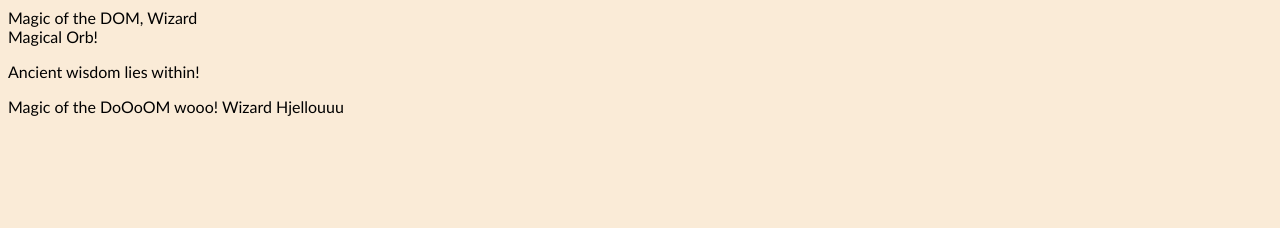
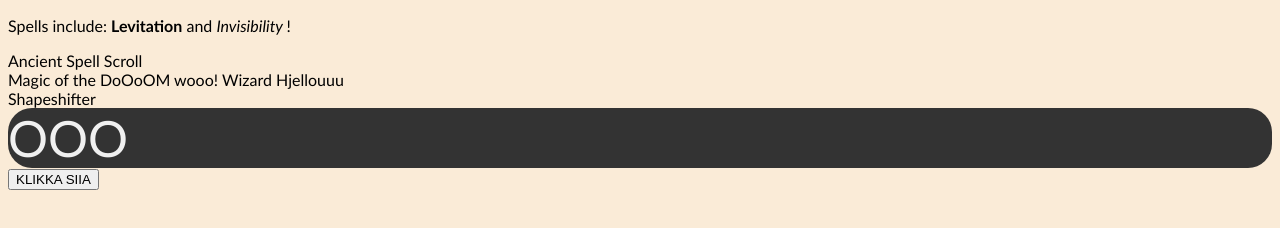
Before and after one commit to kaisareimal/DOM_manipulatsioon, a plain HTML site: page index.html in a window 1280 px wide. Drawn offline with Linux system fonts and the light colour scheme.

Commit message:
17.09 klassi lõpp, DOM manipulatsiooni harjutused

```diff
--- a/index.html
+++ b/index.html
@@ -11,7 +11,7 @@
 
     <div id="playground">Magic of the DOM</div>
     <div id="playground2">Magic of the DoOoOM</div>
-    <div id="playground3"></div>
+
 
 
     <script src="index.js"></script>
--- a/index.js
+++ b/index.js
@@ -38,8 +38,111 @@ scrollOfWisdom.innerText = 'Ancient wisdom lies within!' //lisab uuele paragrahv
 
 
 //HTML bloki lisamine ja terve sisu muutmine
-const spellbook = document.createElement('div')
-spellbook.innerHTML = '<p>Spells include: <strong> Levitation</strong> and <em> Invisibility </em> ! </p>'
+playground.innerHTML = '<p>Spells include: <strong> Levitation</strong> and <em> Invisibility </em> ! </p>'
 
 console.log(playground.textContent)
-console.log(playground.innerHTML)
+console.log(playground.innerText)
+
+//elemendi eemaldamine
+const temporaryElement = document.createElement('p')
+temporaryElement.textContent = "Now you see me"
+playground.append(temporaryElement)
+
+//temporaryElement.remove() //kindla asja kustutamine
+playground.removeChild(temporaryElement) //lapselemendi eemaldamine
+
+//while-tsükkel kustutamiseks
+const fruitBasket = document.createElement('div')
+fruitBasket.innerHTML = '<p>Apple</p><p>Banana</p><p>Cherry</p>'
+playground.append(fruitBasket)
+console.log(fruitBasket.innerText)
+
+// kustutamine senikaua kuni
+while (fruitBasket.firstChild) {
+    fruitBasket.removeChild(fruitBasket.firstChild)
+    console.log(fruitBasket.innerText)
+}
+
+
+//ELEMENDID
+
+const magicWand = document.createElement('div')
+//magicWand.setAttribute('id', 'wand1') lisab id objektile, sama saab teha ka classiga
+magicWand.id = ('wandybandy') //lihtsam moodus anda väärtus asja id'le ja samamoodi saab ka klassile anda
+magicWand.class = ('magical-item supercool')
+magicWand.textContent = "Magic Wand"
+playground.append(magicWand)
+
+//console.log(playground.getAttribute('id')) saadab info konsooli
+console.log(magicWand.id) //lihtsam moodus sama asja jaoks
+console.log(magicWand.class)
+
+
+//DATA ATTRIBUTES ignored by CSS, ei muuda objektide välimust, hoiavad datat
+
+magicWand.id = 'secretScroll'
+magicWand.dataset.spell = 'invisibility' //Annad attributeile ise nime 'spell'
+magicWand.dataset.components = 'moonlight, shadow essence'
+magicWand.textContent = 'Ancient Spell Scroll'
+
+playground.append(magicWand)
+
+console.log("Spell type:", magicWand.dataset.spell)
+console.log("Components:", magicWand.dataset.components)
+
+//MANIPULATING CLASSES
+
+const shape = document.createElement('div')
+shape.textContent = "Shapeshifter"
+playground4.append(shape)
+
+shape.classList.add('magical', 'creature') //lisa klassid
+console.log("Initial classes:", shape.className)
+
+shape.classList.remove('creature') //kustuta klass
+shape.classList.add('humanoid') //lisa klass
+
+console.log("updated classes:", shape.className)
+
+shape.classList.toggle('Invisible', Math.random() > 0.5)
+shape.classList.replace('humanoid', 'beast') //asenda esimene (humanoid) klass teisega (beast)
+console.log("Third class:", shape.className)
+
+//kuidas lisada stiile javascriptiga
+
+const r6ngas = document.createElement('div')
+r6ngas.textContent = "OOO"
+r6ngas.style.fontSize = '50px'
+r6ngas.style.transition = 'all 2s'
+r6ngas.style.color = '#f0f0f0'
+r6ngas.style.backgroundColor = '#333333'
+r6ngas.style.borderRadius = '24px'
+playground4.append(r6ngas)
+
+// Panna erinevaid stiile muutuma minig tegevusega
+
+const button = document.createElement('button')
+button.textContent = 'KLIKKA SIIA'
+playground4.append(button)
+
+//üks moodus, kuidas lisada alert nupule
+/*button,addEventListener('click', () => {
+    alert ('HEEHOO!')
+})*/
+
+//funktsiooniga sama alerti lisamine
+function spellCast() {
+    alert("OMG WHAAT")
+}
+button.addEventListener('click', spellCast)
+
+//kui tahad ära katkestada mingil hetkel funktsiooni tööd
+//button.removeEventListener('click', spellCast)
+
+button.addEventListener('mouseover', (event) => {
+    event.target.style.backgroundColor = '#f3a672'
+})
+
+button.addEventListener('mouseout', (event) => {
+    event.target.style.backgroundColor = ''
+})
```
